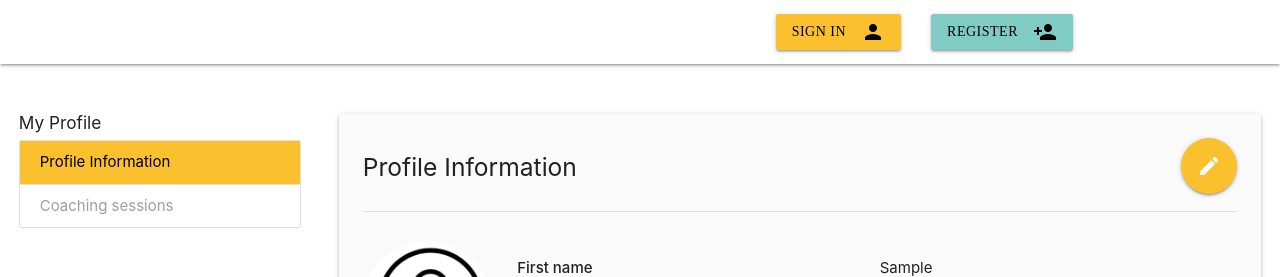
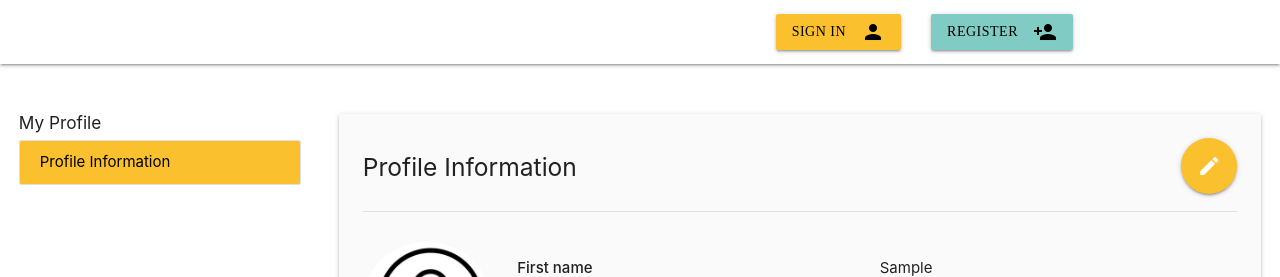
Before and after one commit to tmassart873/codeCoach-VicTims-frontend, an Angular app: page /users/1/profile in a window 1280 px wide. Shown: the top 277 px of the page. Built offline with nearby package versions, Linux system fonts and the light colour scheme; sample sign-in values are in the browser's storage.

Commit message:
fix(removing multiple buttons): edits + nav buttons removed, commented out in related templates

```diff
--- a/src/app/coach/coaching-topics/coaching-topics.component.html
+++ b/src/app/coach/coaching-topics/coaching-topics.component.html
@@ -11,7 +11,7 @@
           <tr *ngFor="let topic of topics">
             <td><strong>{{topic.name}}</strong></td>
             <td>
-              HERE COMES THE JUNIOR/MEDIOR/SENIOR
+              [...]
             </td>
           </tr>
           </tbody>
--- a/src/app/user/my-coach-profile/my-coach-information/my-coach-information.component.html
+++ b/src/app/user/my-coach-profile/my-coach-information/my-coach-information.component.html
@@ -4,10 +4,10 @@
 </div>
 <div class="col s12 m12 l9 ">
   <section class="card-panel grey lighten-5">
-    <div class="right">
+    <!--<div class="right">
       <a class="waves-effect waves-light btn-large btn-floating teal lighten-3"><i
         class="material-icons left">edit</i>Edit</a>
-    </div>
+    </div>-->
     <h5>Coach Information</h5>
     <div class="divider"></div>
     <div class="row">
--- a/src/app/user/my-coach-profile/my-coach-profile/my-coach-profile-tab.component.html
+++ b/src/app/user/my-coach-profile/my-coach-profile/my-coach-profile-tab.component.html
@@ -3,8 +3,8 @@
     <h6>My Coach Profile</h6>
     <div class="collection">
       <a href="#!" class="collection-item black-text active teal lighten-3">Profile Information</a>
-      <a href="#!" class="collection-item grey-text text-darken-2">Coaching sessions</a>
-      <a href="#!" class="collection-item grey-text text-darken-2">Request profile change</a>
+<!--      <a href="#!" class="collection-item grey-text text-darken-2">Coaching sessions</a>
+      <a href="#!" class="collection-item grey-text text-darken-2">Request profile change</a>-->
     </div>
   </div>
 </div>
--- a/src/app/user/my-coach-profile/my-coaching-topics/my-coaching-topics.component.html
+++ b/src/app/user/my-coach-profile/my-coaching-topics/my-coaching-topics.component.html
@@ -2,10 +2,10 @@
 </div>
 <div class="col s12 m12 l9 ">
   <section class="card-panel grey lighten-5">
-    <div class="right">
+<!--    <div class="right">
       <a class="waves-effect waves-light btn-large btn-floating teal lighten-3"><i
         class="material-icons left">edit</i>Edit</a>
-    </div>
+    </div>-->
     <h5>Coaching topics</h5>
     <div class="divider"></div>
     <div class="row">
--- a/src/app/user/my-profile/left-tab/left-tab.component.html
+++ b/src/app/user/my-profile/left-tab/left-tab.component.html
@@ -4,8 +4,8 @@
     <div class="collection">
       <a class="collection-item grey-text darken-2" routerLink="profile" routerLinkActive="black-text active yellow">Profile
         Information</a>
-      <a class="collection-item grey-text darken-2" routerLink="sessions-overview"
-         routerLinkActive="black-text active yellow">Coaching sessions</a>
+<!--      <a class="collection-item grey-text darken-2" routerLink="sessions-overview"
+         routerLinkActive="black-text active yellow">Coaching sessions</a>-->
       <div *ngIf="checkIfUserIsCoachee()">
         <a class="collection-item grey-text darken-2" routerLink="become-coach"
            routerLinkActive="black-text active yellow">Apply to become a coach</a>
--- a/src/app/user/my-profile/profile-information/user-detail.component.html
+++ b/src/app/user/my-profile/profile-information/user-detail.component.html
@@ -2,7 +2,7 @@
   <div class="content-container">
 
     <section class="card-panel grey lighten-5">
-      <div class="right">
+      <div *ngIf="color === 'waves-effect waves-light btn-large btn-floating yellow darken-2'" class="right">
         <a class="{{color}}"><i
           class="material-icons left">edit</i>Edit</a>
       </div>
```
